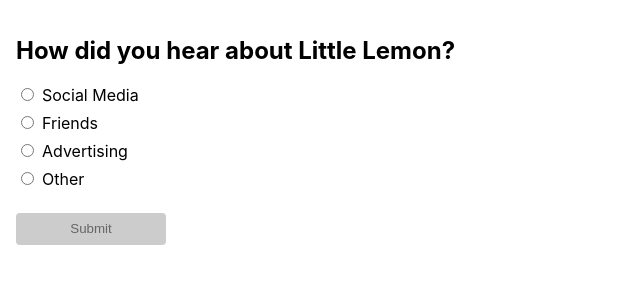
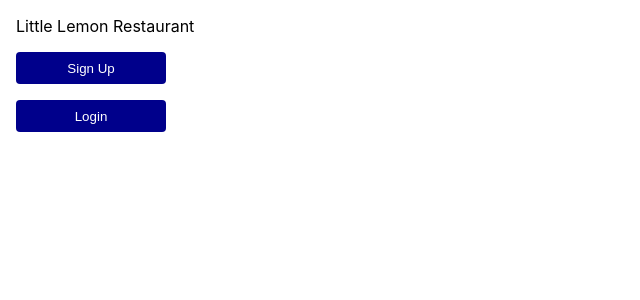
Before and after one commit to saji2000/Portfolio, a React (Create React App) app: page / in a window 1280 px wide. Shown: the top 300 px of the page, without its empty margins (0-640 px from the left). Built offline with nearby package versions, Linux system fonts and the light colour scheme.

Commit message:
spread operator

```diff
--- a/src/App.js
+++ b/src/App.js
@@ -1,19 +1,37 @@
 import "./App.css";
 import { RadioGroup, RadioOption } from "./Radio";
 import { useState } from "react";
+
+const Button = ({ type, children, ...buttonProps }) => {
+  const className = type === "primary" ? "PrimaryButton" : "SecondaryButton";
+  return (
+    <button className={`Button ${className}`} {...buttonProps}>
+      {children}
+    </button>
+  );
+};
+
+const LoginButton = ({ type, children, ...buttonProps }) => {
+  return (
+    <Button
+      type="secondary"
+      {...buttonProps}
+      onClick={() => alert("Logging in!")}
+    >
+      {children}
+    </Button>
+  );
+};
 
 function App() {
   const [selected, setSelected] = useState("");
   return (
     <div className="App">
-      <h2>How did you hear about Little Lemon?</h2>
-      <RadioGroup onChange={setSelected} selected={selected}>
-        <RadioOption value="social_media">Social Media</RadioOption>
-        <RadioOption value="friends">Friends</RadioOption>
-        <RadioOption value="advertising">Advertising</RadioOption>
-        <RadioOption value="other">Other</RadioOption>
-      </RadioGroup>
-      <button disabled={!selected}>Submit</button>
+      <header className="Header">Little Lemon Restaurant</header>
+      <Button type="primary" onClick={() => alert("sign up!")}>
+        Sign Up
+      </Button>
+      <LoginButton type="secondary">Login</LoginButton>
     </div>
   );
 }
```
